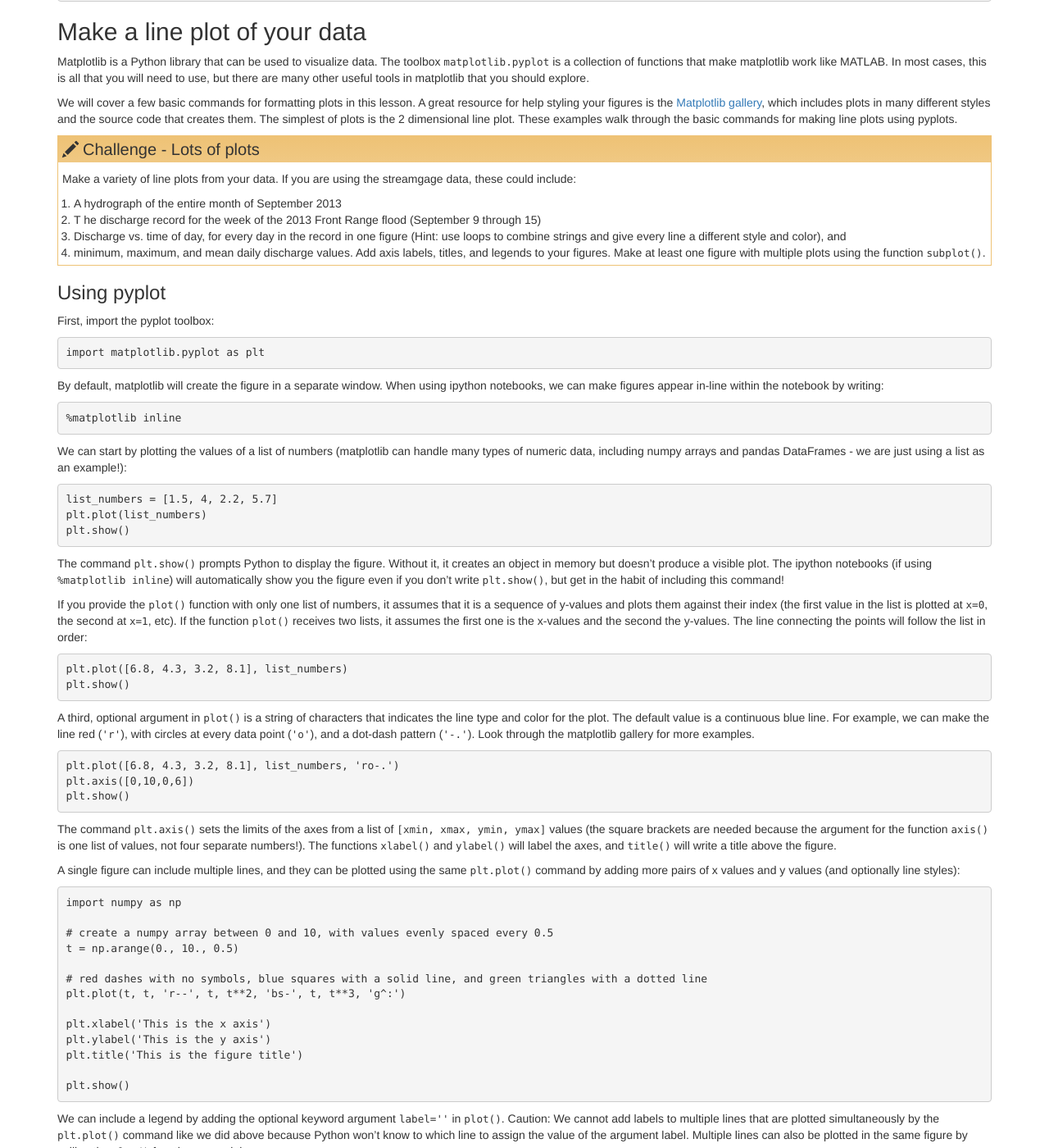
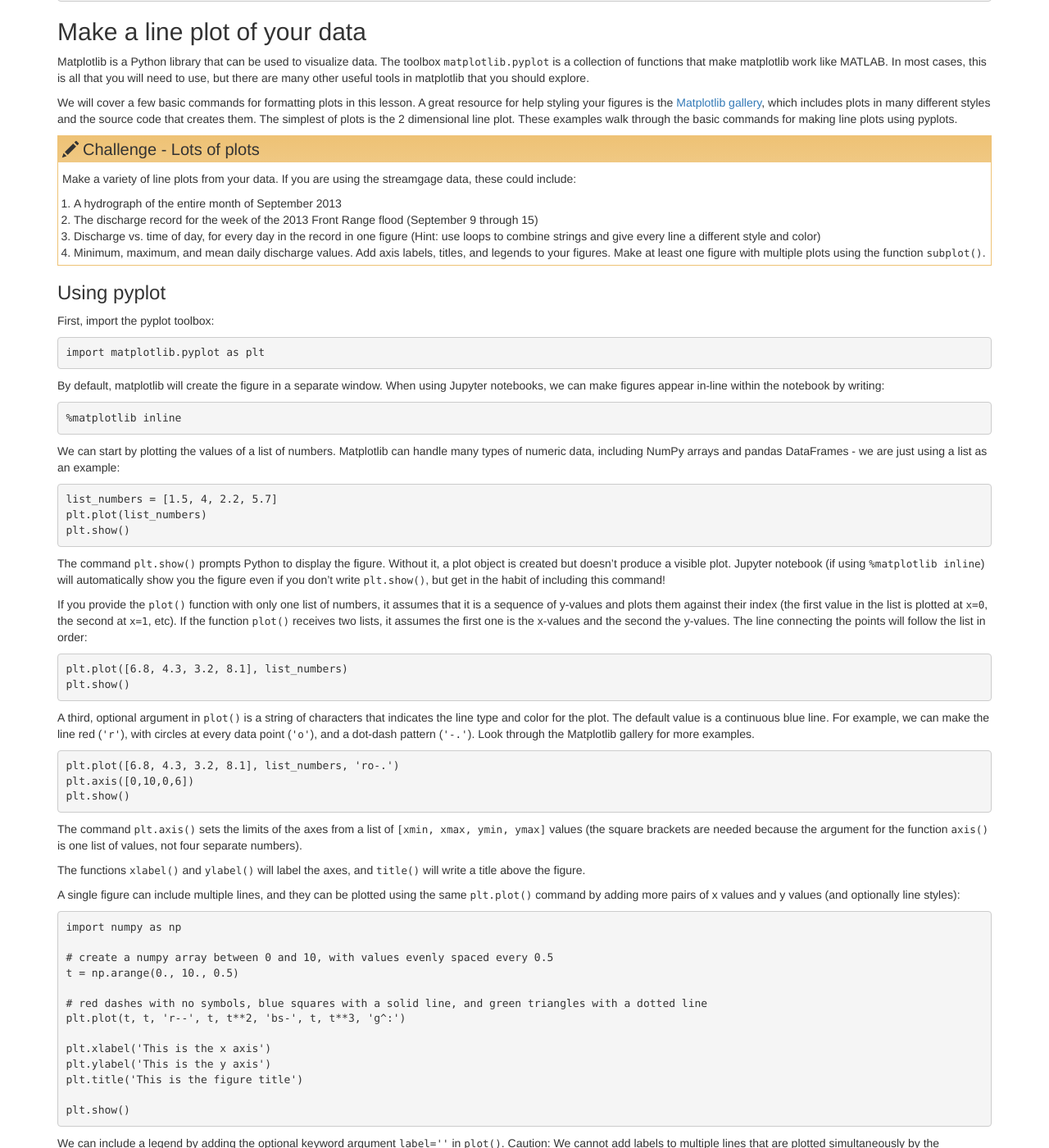
Before and after one commit to ornl-training/python-gis, a Jekyll site: the page built from _episodes/07-putting-it-all-together.md, in a window 1280 px wide and 1400 px high, scrolled down 1314 px. Shown: the whole window at 82% size. Built offline with Jekyll 4.4.1, drawn with Linux system fonts in a browser that asks for light colours; some of the changed text lies outside the part shown.

Commit message:
Signed-off-by: Greg Watson <g.watson@computer.org>

````diff
--- a/_episodes/07-putting-it-all-together.md
+++ b/_episodes/07-putting-it-all-together.md
@@ -97,13 +97,14 @@ line plots using pyplots.
 > Make a variety of line plots from your data. If you are using the streamgage
 > data, these could include:
 > 1. A hydrograph of the entire month of September 2013
-> 2. T	he discharge record for the week of the 2013 Front Range flood
+> 2. The discharge record for the week of the 2013 Front Range flood
 > (September 9 through 15)
 > 3. Discharge vs. time of day, for every day in the record in one figure (Hint: use loops to
 > combine strings and give every line a
-> different style and color), and
-> 4. minimum, maximum, and mean daily discharge
-> values. Add axis labels, titles, and legends to your figures. Make at least one
+> different style and color)
+> 4. Minimum, maximum, and mean daily discharge
+> values.
+> Add axis labels, titles, and legends to your figures. Make at least one
 > figure with multiple plots using the function `subplot()`.
 {: .challenge}
 
@@ -116,16 +117,16 @@ import matplotlib.pyplot as plt
 ```
 
 By default, matplotlib will create the figure in a separate window. When using
-ipython notebooks, we can make figures appear in-line within the notebook by
+Jupyter notebooks, we can make figures appear in-line within the notebook by
 writing:
 
 ```python
 %matplotlib inline
 ```
 
-We can start by plotting the values of a list of numbers (matplotlib can handle
-many types of numeric data, including numpy arrays and pandas DataFrames - we
-are just using a list as an example!):
+We can start by plotting the values of a list of numbers. Matplotlib can handle
+many types of numeric data, including NumPy arrays and pandas DataFrames - we
+are just using a list as an example:
 
 ```python
 list_numbers = [1.5, 4, 2.2, 5.7]
@@ -133,9 +134,9 @@ plt.plot(list_numbers)
 plt.show()
 ```
 
-The command `plt.show()` prompts Python to display the figure. Without it, it
-creates an object in memory but doesn't produce a visible plot. The ipython
-notebooks (if using `%matplotlib inline`) will automatically show you the figure
+The command `plt.show()` prompts Python to display the figure. Without it,
+a plot object is created but doesn't produce a visible plot. Jupyter
+notebook (if using `%matplotlib inline`) will automatically show you the figure
 even if you don't write `plt.show()`, but get in the habit of including this
 command!
 
@@ -154,7 +155,7 @@ plt.show()
 A third, optional argument in `plot()` is a string of characters that indicates
 the line type and color for the plot. The default value is a continuous blue
 line. For example, we can make the line red (`'r'`), with circles at every data
-point (`'o'`), and a dot-dash pattern (`'-.'`). Look through the matplotlib
+point (`'o'`), and a dot-dash pattern (`'-.'`). Look through the Matplotlib
 gallery for more examples.
 
 ```python
@@ -165,7 +166,8 @@ plt.show()
 
 The command `plt.axis()` sets the limits of the axes from a list of `[xmin,
 xmax, ymin, ymax]` values (the square brackets are needed because the argument
-for the function `axis()` is one list of values, not four separate numbers!).
+for the function `axis()` is one list of values, not four separate numbers).
+
 The functions `xlabel()` and `ylabel()` will label the axes, and `title()` will
 write a title above the figure.
 
@@ -212,7 +214,7 @@ plt.show()
 ```
 
 The function `legend()` adds a legend to the figure, and the optional keyword
-arguments change its style. By default [typing just `plt.legend()`], the legend
+arguments change its style. By default, the legend
 is on the upper right corner and has no shadow.
 
 Like MATLAB, pyplot is stateful; it keeps track of the current figure and
@@ -259,12 +261,11 @@ plt.plot(t, t**3, 'g^:', label='cubic')
 plt.show()
 ```
 
-## 4. Make other types of plots:
+## Make other types of plots:
 
 Matplotlib can make many other types of plots in much the same way that it makes
-2 dimensional line plots. Look through the examples in
-http://matplotlib.org/users/screenshots.html and try a few of them (click on the
-"Source code" link and copy and paste into a new cell in ipython notebook or
+2 dimensional line plots. Look through [these examples](http://matplotlib.org/users/screenshots.html)
+ and try a few of them (click on the "Source code" link and copy and paste into a new cell in Jupyter notebook or
 save as a text file with a `.py` extension and run in the command line).
 
 > ## Challenge - Final Plot
````
